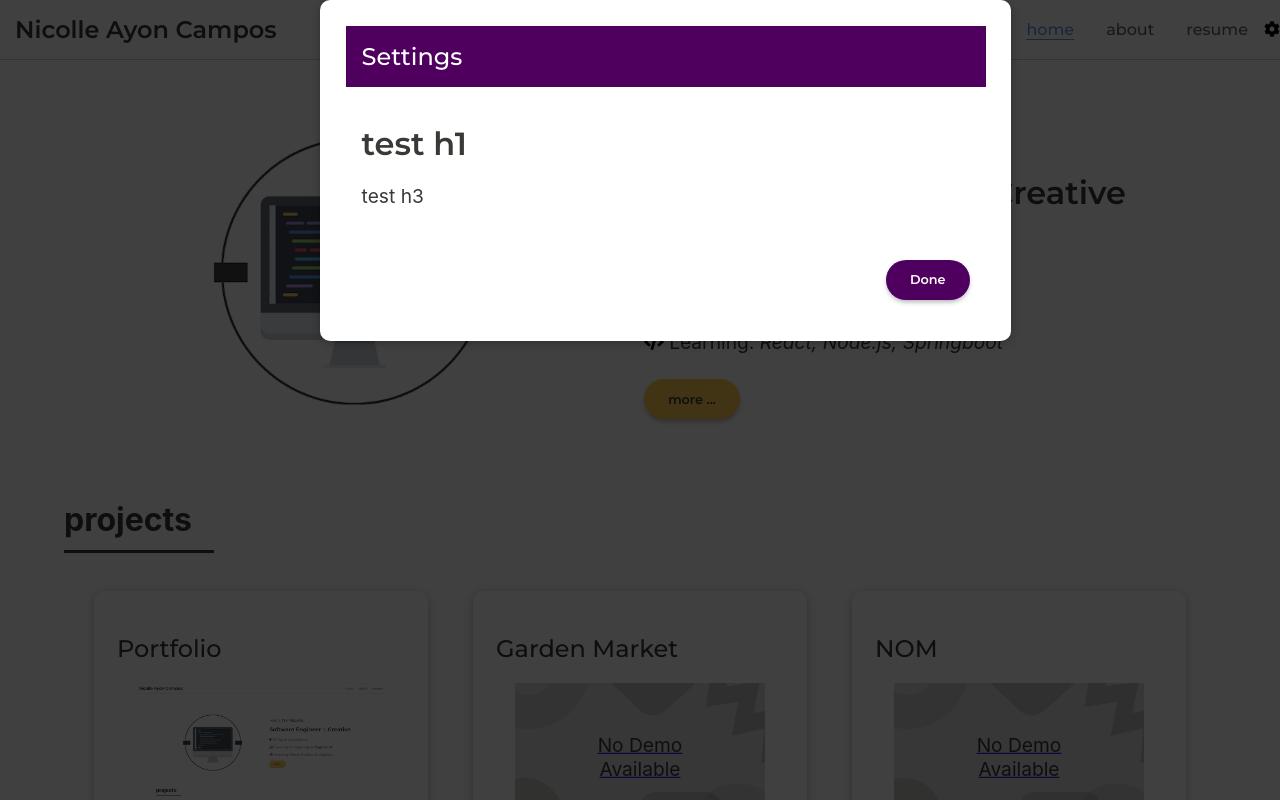
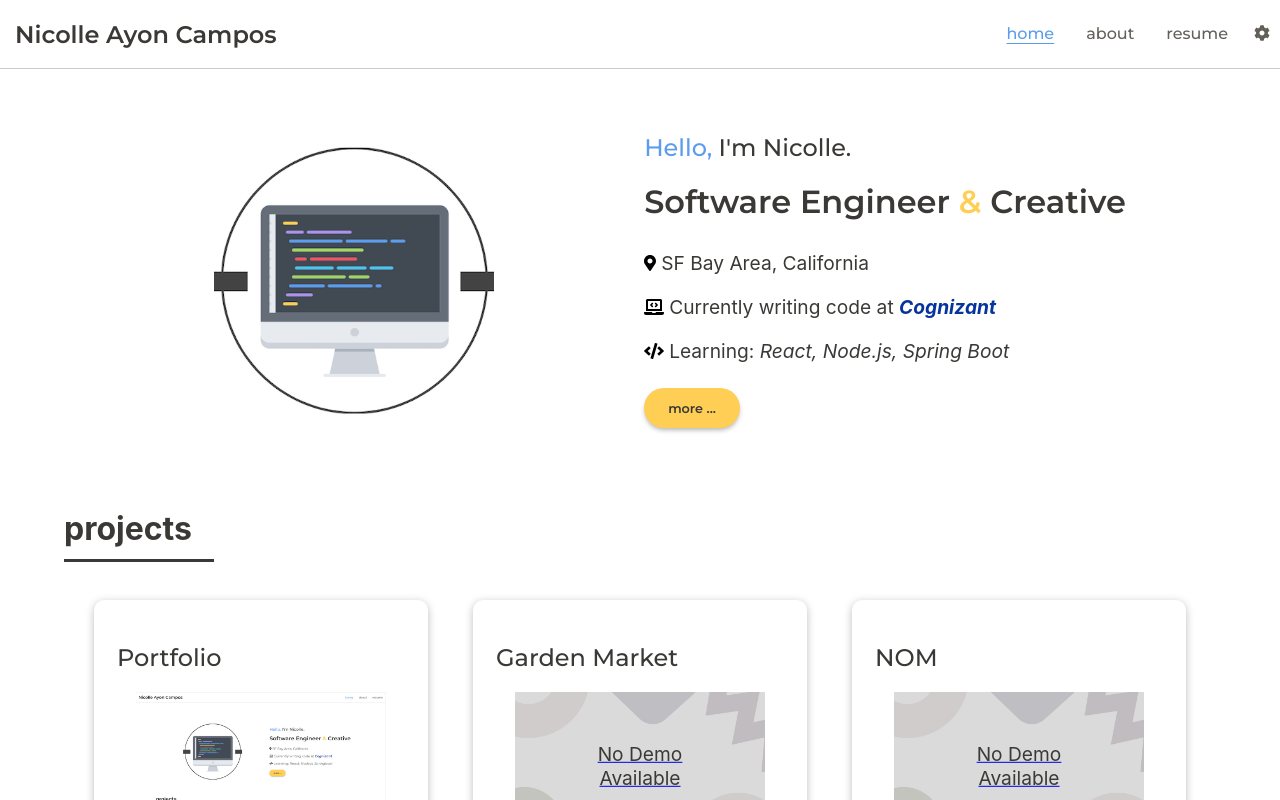
Before and after one commit to nicolleayon/nicolle-ayon-portfolio, a React (Create React App) app: page / in a window 1280 px wide. Shown: the top 800 px of the page. Built offline with nearby package versions, Linux system fonts and the light colour scheme.

Commit message:
finalized modal UI design. Implemented modal in Navbar. Fixed typo in Home intro section. //todo: add toggle button for night mode and high contrast mode

```diff
--- a/package.json
+++ b/package.json
@@ -6,7 +6,7 @@
     "@fortawesome/fontawesome-svg-core": "^1.2.36",
     "@fortawesome/free-brands-svg-icons": "^5.15.4",
     "@fortawesome/free-solid-svg-icons": "^5.15.4",
-    "@fortawesome/react-fontawesome": "^0.1.16",
+    "@fortawesome/react-fontawesome": "^0.1.17",
     "@testing-library/jest-dom": "^5.16.1",
     "@testing-library/react": "^12.1.2",
     "@testing-library/user-event": "^13.5.0",
--- a/src/UI/Modal.js
+++ b/src/UI/Modal.js
@@ -1,21 +1,22 @@
 import React from "react";
 
 import Card from "./Card";
-
 import styles from "./Modal.module.css";
+import { FontAwesomeIcon } from "@fortawesome/react-fontawesome";
+import { faTimes } from "@fortawesome/free-solid-svg-icons";
 
 const Modal = (props) => {
   return (
     <div>
-      <div className={styles.backdrop}></div>
+      <div className={styles.backdrop} onClick={props.onHandleExit}></div>
       <Card className={styles.modal}>
         <header className={styles.header}>
-          <h2>{props.title}</h2>
+          <h2>{props.title} </h2>
+          <button className={`${styles["btn"]}`} onClick={props.onHandleExit}>
+            <FontAwesomeIcon icon={faTimes} />
+          </button>
         </header>
         <div className={styles.content}>{props.children}</div>
-        <footer className={styles.actions}>
-          <div className={`${styles["btn"]}`}>Done</div>
-        </footer>
       </Card>
     </div>
   );
--- a/src/UI/Modal.module.css
+++ b/src/UI/Modal.module.css
@@ -10,7 +10,7 @@
 
 .modal {
   position: fixed;
-  /* top: 30vh; */
+  top: 30vh;
   left: 10%;
   width: 80%;
   z-index: 100;
@@ -18,45 +18,35 @@
 }
 
 .header {
-  background: #4f005f;
-  padding: 1rem;
+  display: flex;
+  justify-content: space-between;
+  padding: 0.2rem;
 }
 
 .header h2 {
   margin: 0;
-  color: white;
+  font-family: "Montserrat", sans-serif;
+  font-weight: 600;
+  font-size: 1.5em;
+  color: #3a3936;
 }
 
 .content {
   padding: 1rem;
 }
 
-.actions {
-  padding: 1rem;
-  display: flex;
-  justify-content: flex-end;
-}
-
 .btn {
-  display: flex;
+  align-self: right;
   align-items: center;
-  /* background-color: #ffce54; */
-  background-color: #4f005f;
-  height: 40px;
-  border-style: none;
-  border-radius: 24px;
-  box-shadow: #0000004d 0 3px 5px -1px;
-  box-sizing: border-box;
-  text-decoration: none;
+  background: none;
+  border: none;
   text-align: center;
   font-family: "Montserrat", sans-serif;
-  font-size: 0.8em;
+  font-size: 1.2em;
   font-weight: bold;
-  /* color: #3a3936; */
-  color: white;
+  color: #636059;
   line-height: normal;
   cursor: pointer;
-  padding: 2px 24px;
 }
 
 @media (min-width: 768px) {
--- a/src/components/Home.js
+++ b/src/components/Home.js
@@ -61,7 +61,7 @@ const Home = () => {
               className={styles["margin-right-5px"]}
             />
             <h3 className={styles["margin-v-10px"]}>
-              Learning: <i>React, Node.js, Springboot</i>{" "}
+              Learning: <i>React, Node.js, Spring Boot</i>
             </h3>
           </div>
           <div className={`${styles["flex-row-center"]} ${styles["btn-div"]}`}>
--- a/src/components/Navbar.js
+++ b/src/components/Navbar.js
@@ -1,17 +1,34 @@
-import React from "react";
+import React, { useState } from "react";
 import { NavLink } from "react-router-dom";
 import Modal from "../UI/Modal";
 import styles from "../styles/Navbar.module.css";
 import { FontAwesomeIcon } from "@fortawesome/react-fontawesome";
-import { faCog } from "@fortawesome/free-solid-svg-icons";
+import {
+  faCog,
+  faToggleOn,
+  faToggleOff,
+} from "@fortawesome/free-solid-svg-icons";
 
 const Navbar = () => {
+  const [settingOn, setSettingOn] = useState(false);
+
+  const handleSettingsClick = (event) => {
+    event.preventDefault();
+    setSettingOn(!settingOn);
+  };
+
   return (
     <div>
-      <Modal title="Settings">
-        <h1>test h1</h1>
-        <h3>test h3</h3>
-      </Modal>
+      {settingOn && (
+        <Modal title="Settings" onHandleExit={handleSettingsClick}>
+          <div className={styles.settingRow}>
+            <p>Night Mode</p>
+          </div>
+          <div className={styles.settingRow}>
+            <p>Color Blind Mode</p>
+          </div>
+        </Modal>
+      )}
       <nav>
         <NavLink to="/" className={styles["nav-logo"]}>
           Nicolle Ayon Campos
@@ -33,7 +50,12 @@ const Navbar = () => {
             </NavLink>
           </li>
           <li>
-            <FontAwesomeIcon icon={faCog} />
+            <button
+              onClick={handleSettingsClick}
+              className={`${styles["btn"]}`}
+            >
+              <FontAwesomeIcon icon={faCog} />
+            </button>
           </li>
         </ul>
       </nav>
--- a/src/styles/Navbar.module.css
+++ b/src/styles/Navbar.module.css
@@ -45,3 +45,24 @@ a[class="active"] {
   font-size: 1.5em;
   color: #3a3936;
 }
+
+.btn {
+  align-items: center;
+  background: none;
+  border: none;
+  padding: 10px 10px;
+  text-decoration: none;
+  text-align: center;
+  font-size: 1em;
+  color: #636059;
+  line-height: normal;
+  cursor: pointer;
+}
+
+.settingRow {
+  border: red solid;
+  display: flex;
+  justify-content: space-between;
+  align-items: center;
+  padding: 0px 10px;
+}
```
Also changed, not shown: 1 other file (tests, documents, lock files or other folders).
